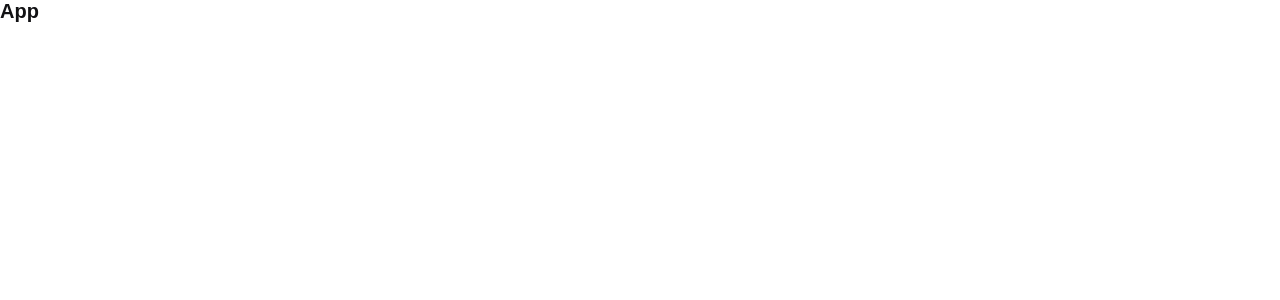
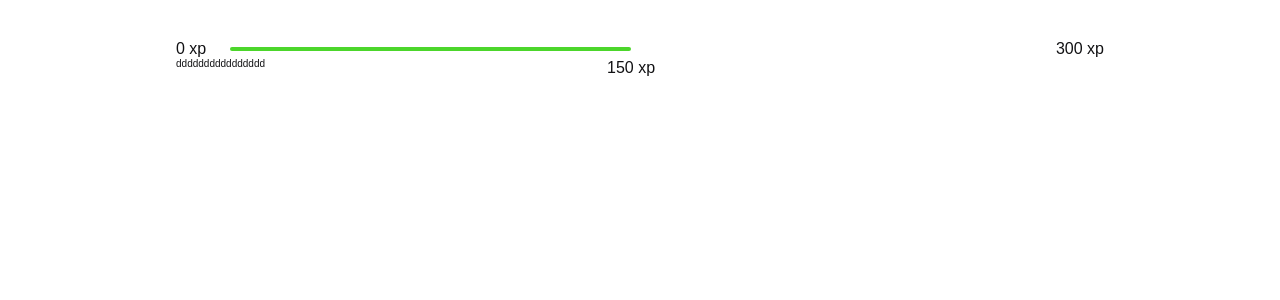
Before and after one commit to raphaeldevs/words-game-react, a React app: page / in a window 1280 px wide. Shown: the top 300 px of the page. Built offline with nearby package versions, Linux system fonts and the light colour scheme.

Commit message:
create game page and entry components

```diff
--- a/src/App.tsx
+++ b/src/App.tsx
@@ -1,8 +1,9 @@
+import { Game } from './pages/Game'
 
 import './styles/global.scss'
 
 export function App() {
   return (
-    <h1>App</h1>
+    <Game />
   )
 }
--- a/src/components/ExperienceBar.tsx
+++ b/src/components/ExperienceBar.tsx
@@ -1,3 +1,20 @@
+import styles from '../styles/components/ExperienceBar.module.scss'
+
 export function ExperienceBar() {
-  return <div />
+  return (
+    <header className={styles.experienceBar}>
+      <span>0 xp</span>
+      <div>
+        <div style={{ width: `50%` }} />
+
+        <span
+          className={styles.currentExperience}
+          style={{ left: `50%` }}
+        >
+          150 xp
+        </span>
+      </div>
+      <span>300 xp</span>
+    </header>
+  )
 }
--- a/src/components/WordsGrid.tsx
+++ b/src/components/WordsGrid.tsx
@@ -1,3 +1,22 @@
 export function WordsGrid() {
-  return <div />
+  return (
+    <main>
+      <span>d</span>
+      <span>d</span>
+      <span>d</span>
+      <span>d</span>
+      <span>d</span>
+      <span>d</span>
+      <span>d</span>
+      <span>d</span>
+      <span>d</span>
+      <span>d</span>
+      <span>d</span>
+      <span>d</span>
+      <span>d</span>
+      <span>d</span>
+      <span>d</span>
+      <span>d</span>
+    </main>
+  )
 }
--- /dev/null
+++ b/src/pages/Game.tsx
@@ -0,0 +1,19 @@
+import { ExperienceBar } from '../components/ExperienceBar'
+
+import { WordsGrid } from '../components/WordsGrid'
+
+import styles from '../styles/pages/Game.module.scss'
+
+export function Game() {
+  return (
+    <div className={styles.container}>
+      <div className={styles.wrapper}>
+          <ExperienceBar />
+
+          <section>
+            <WordsGrid />
+          </section>
+        </div>
+    </div>
+  )
+}
--- /dev/null
+++ b/src/styles/components/ExperienceBar.module.scss
@@ -0,0 +1,45 @@
+.experienceBar {
+  display: flex;
+  align-items: center;
+
+  span {
+    font-size: 1rem;
+
+    &.currentExperience {
+      width: fit-content;
+
+      position: absolute;
+      top: 12px;
+
+      transform: translateX(-50%);
+
+      transition: left 1s ease-out;
+    }
+  }
+
+  > div {
+    height: 4px;
+
+    flex: 1;
+
+    margin: 0 1.5rem;
+
+    border-radius: 4px;
+
+    background-color: var(--gray);
+
+    position: relative;
+
+    > div {
+      height: 4px;
+
+      width: 0px;
+
+      border-radius: 4px;
+
+      background-color: var(--green);
+
+      transition: width 1s ease-out;
+    }
+  }
+}
--- a/src/styles/global.scss
+++ b/src/styles/global.scss
@@ -1,3 +1,17 @@
+:root {
+  --blue-primary: #00B7D0;
+  --blue-secondary: #7FFFFF;
+  --blue-text: #B2B9FF;
+  --green: #4CD62B;
+  --red: #E83F5B;
+  --title: #2E384D;
+  --text: #363434;
+  --gray--line: #DCDDE0;
+  --background: #F2F3F5;
+  --white: #FFFFFF;
+  --yellow: #FFBC3F;
+}
+
 * {
   margin: 0;
   padding: 0;
--- /dev/null
+++ b/src/styles/pages/Game.module.scss
@@ -0,0 +1,20 @@
+.container {
+  max-width: 992px;
+  height: 100vh;
+
+  display: flex;
+  flex-direction: column;
+
+  margin: 0 auto;
+
+  padding: 2.5rem 2rem;
+}
+
+.container section {
+  display: grid;
+  grid-template-columns: 1fr 1fr;
+  gap: 6.25rem;
+
+  flex: 1;
+  align-content: center;
+}
```
Also changed, not shown: src/styles/components/WordsGrid.module.scss (added).
